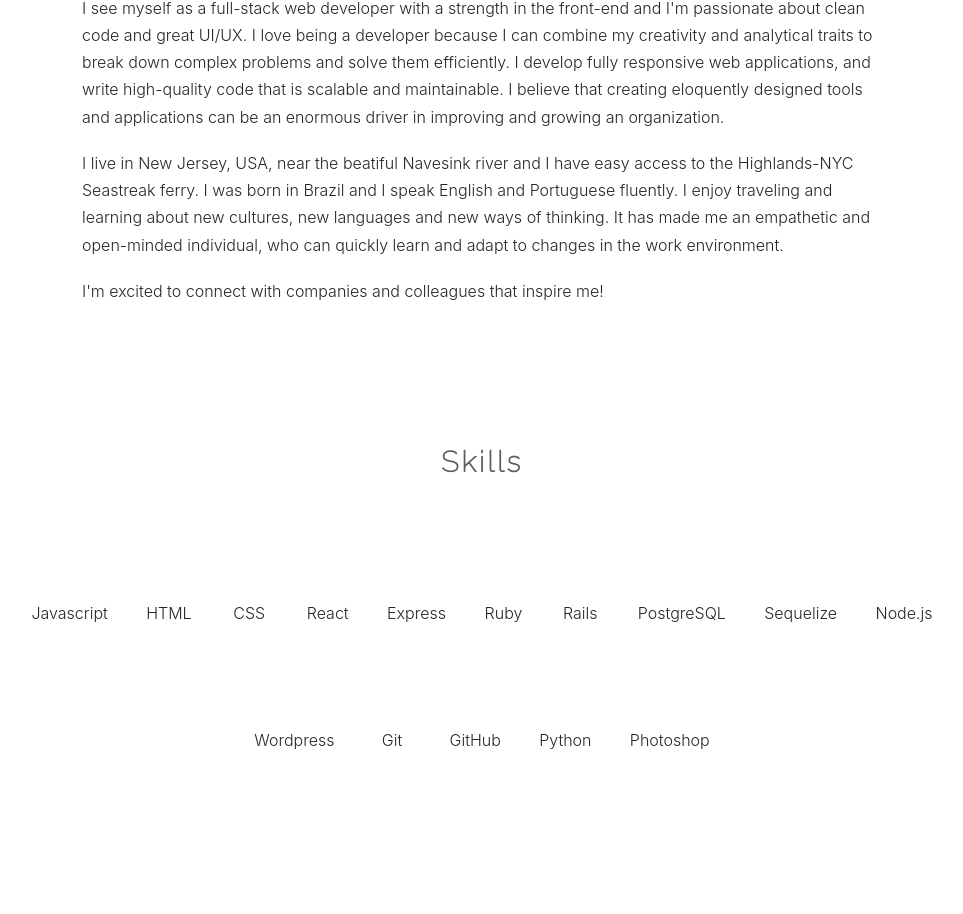
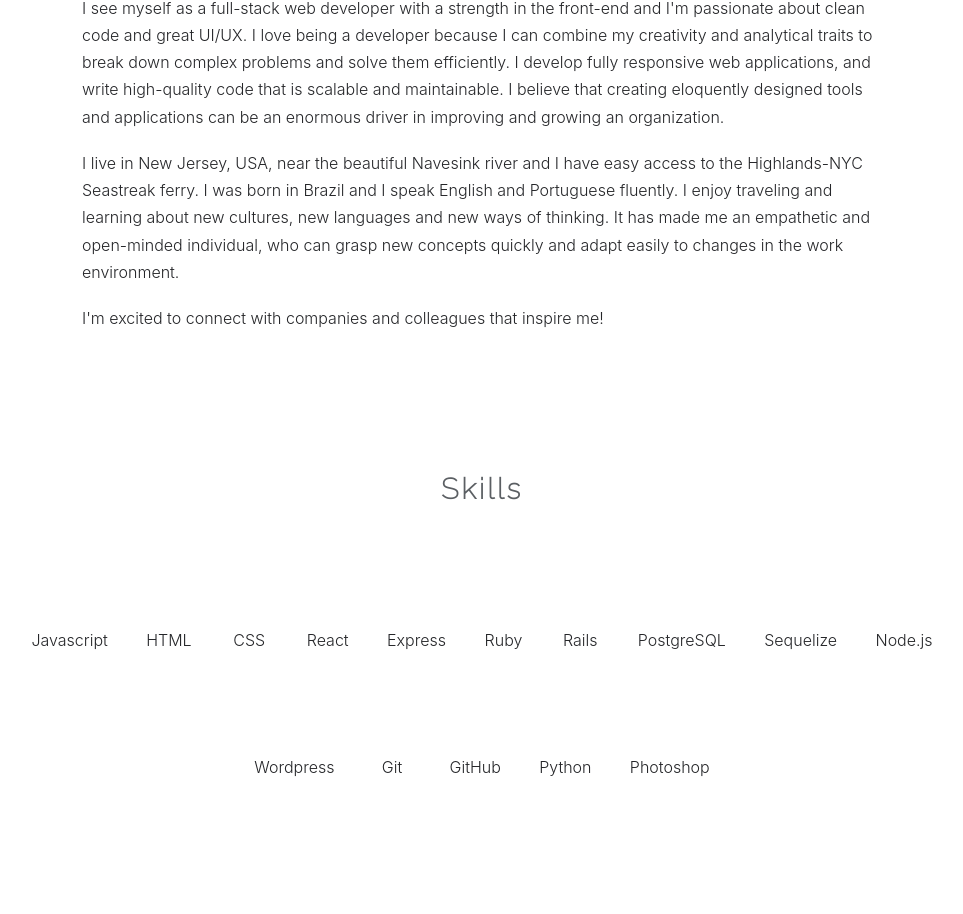
Before and after one commit to SArliss/sarliss-portfolio, a React (Create React App) app: page / in a window 1280 px wide. Shown: the part 1378-2292 px from the top of the page, without its empty margins (158-1121 px from the left). Built offline with nearby package versions, Linux system fonts and the light colour scheme; some icons are missing.

Commit message:
Updated about me, typo

```diff
--- a/src/Components/About.js
+++ b/src/Components/About.js
@@ -24,9 +24,8 @@ function About() {
             I develop fully responsive web applications, and write high-quality code that is scalable and maintainable.
             I believe that creating eloquently designed tools and applications can be an enormous driver in improving and growing an organization.</p>
 
-            <p>I live in New Jersey, USA, near the beatiful Navesink river and I have easy access to the Highlands-NYC Seastreak ferry. I was born in Brazil and I speak English and Portuguese fluently. I enjoy traveling and learning about new cultures, new languages and new ways of thinking. It has made me an empathetic and open-minded individual,
-              who can quickly learn and adapt to changes in the work environment.</p>
-
+            <p>I live in New Jersey, USA, near the beautiful Navesink river and I have easy access to the Highlands-NYC Seastreak ferry.
+              I was born in Brazil and I speak English and Portuguese fluently. I enjoy traveling and learning about new cultures, new languages and new ways of thinking. It has made me an empathetic and open-minded individual, who can grasp new concepts quickly and adapt easily to changes in the work environment. </p>
             <p>I'm excited to connect with companies and colleagues that inspire me!</p>
 
           </div>
```
